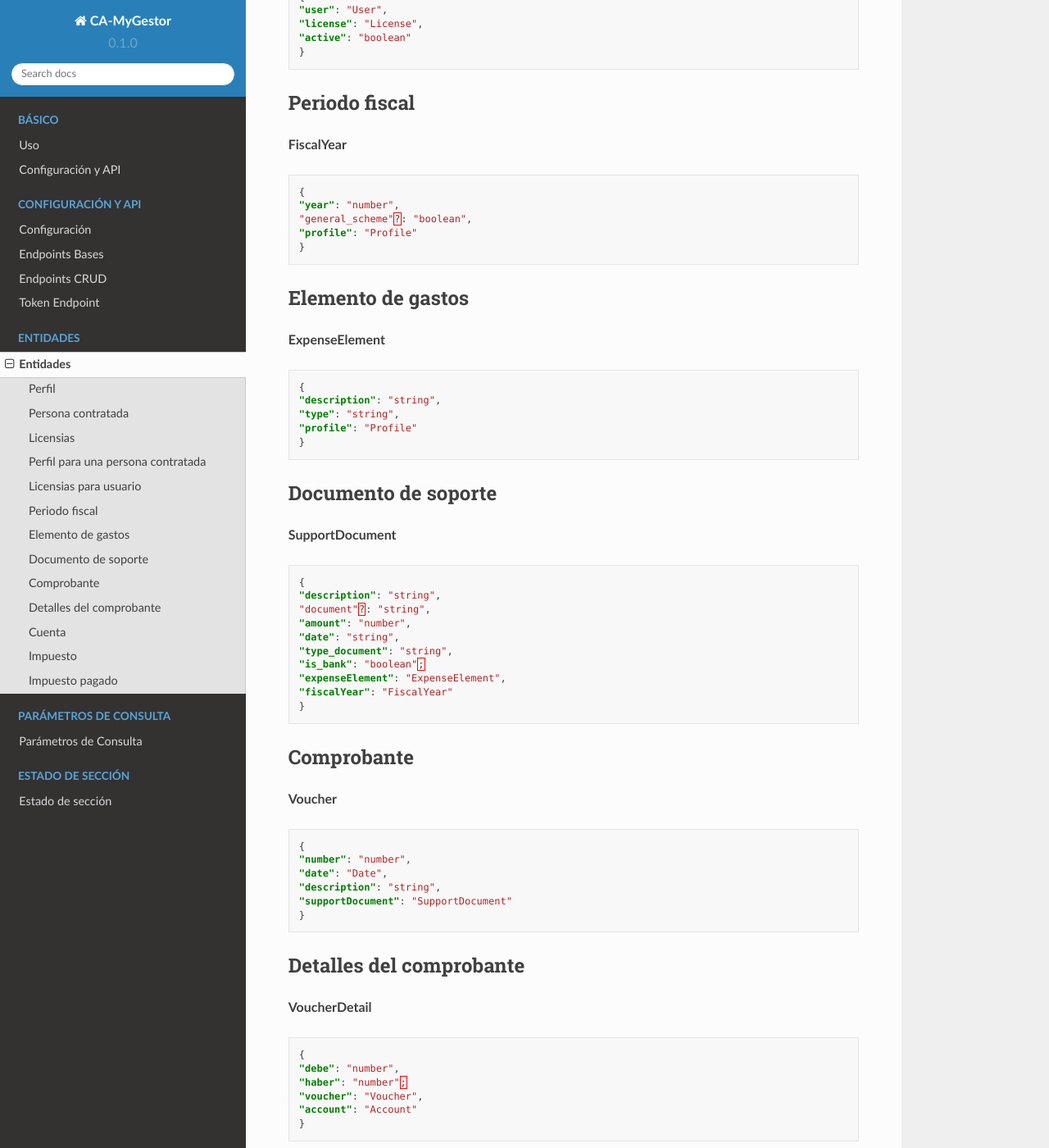
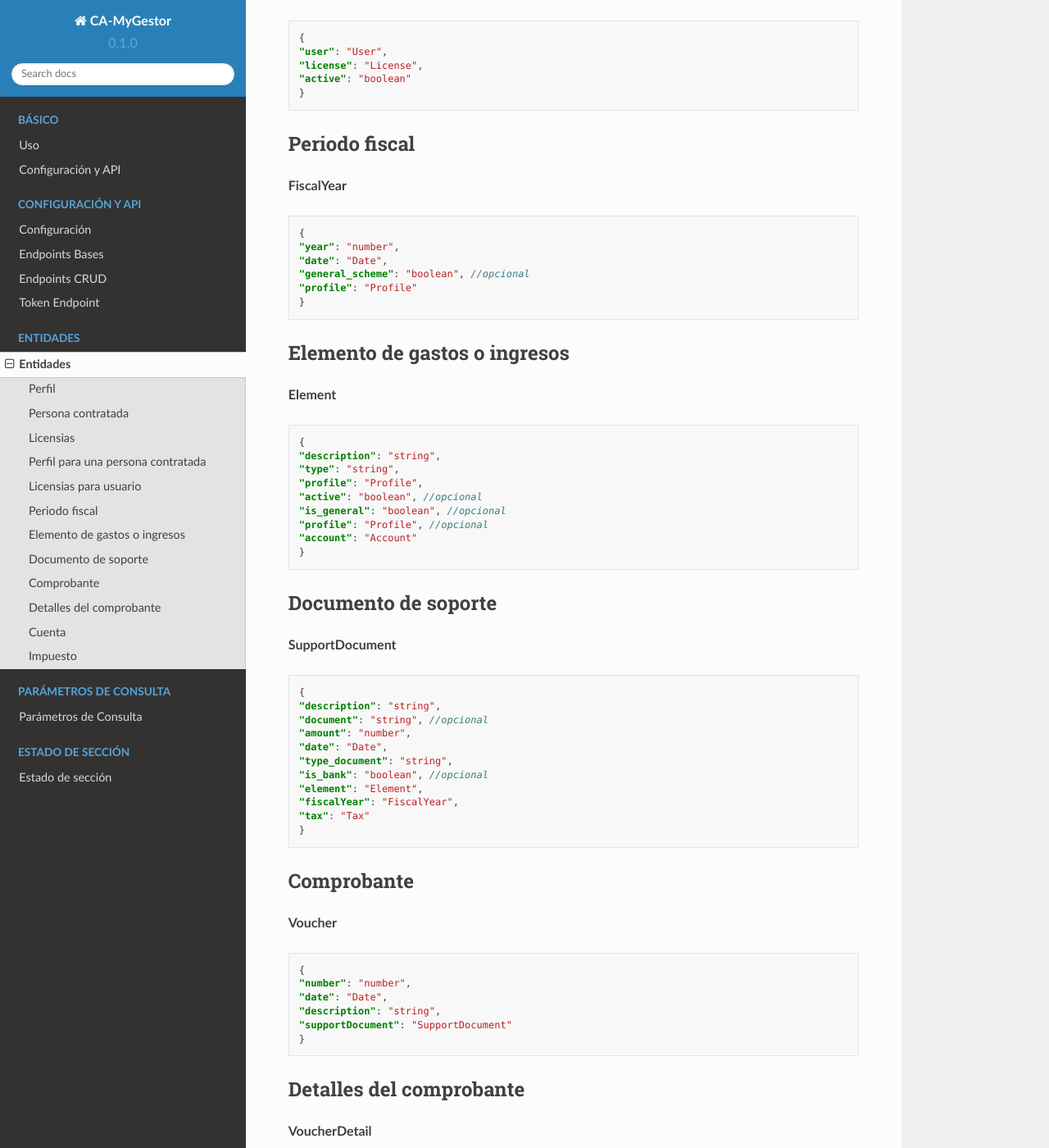
Before and after one commit to randy930529/api-rest-dj, a Sphinx documentation site: the page built from docs/source/entities.rst, in a window 1280 px wide and 1400 px high, scrolled down 1640 px. Shown: the whole window at 82% size. Built offline with Sphinx 7.4.7 and the Read the Docs theme 2.0.0, drawn with Linux system fonts in a browser that asks for light colours; some of the changed text lies outside the part shown.

Commit message:
update doc

```diff
--- a/docs/source/entities.rst
+++ b/docs/source/entities.rst
@@ -40,9 +41,11 @@ Licensias
 .. code-block:: JSON
 
     {
+    "name": "string",
     "days": "number",
     "max_profiles": "number",
-    "active": "boolean",
+    "active": "boolean", //opcional
+    "public": "boolean", //opcional
     "import": "number"
     }
 
@@ -58,8 +61,8 @@ Perfil para una persona contratada
 .. code-block:: JSON
 
     {
-    "date_start": "string",
-    "date_end": "string",
+    "date_start": "Date",
+    "date_end": "Date",
     "import": "number",
     "profile": "Profile",
     "hiredPerson": "HiredPerson"
@@ -91,21 +94,26 @@ Periodo fiscal
 
     {
     "year": "number",
-    "general_scheme"?: "boolean",
+    "date": "Date",
+    "general_scheme": "boolean", //opcional
     "profile": "Profile"
     }
 
-Elemento de gastos
-------------------
+Elemento de gastos o ingresos
+-----------------------------
 
-**ExpenseElement**
+**Element**
 
 .. code-block:: JSON
 
     {
     "description": "string",
     "type": "string",
-    "profile": "Profile"
+    "profile": "Profile",
+    "active": "boolean", //opcional
+    "is_general": "boolean", //opcional
+    "profile": "Profile", //opcional
+    "account": "Account"
     }
 
 Documento de soporte
@@ -117,13 +125,14 @@ Documento de soporte
 
     {
     "description": "string",
-    "document"?: "string",
+    "document": "string", //opcional
     "amount": "number",
-    "date": "string",
+    "date": "Date",
     "type_document": "string",
-    "is_bank": "boolean";
-    "expenseElement": "ExpenseElement",
-    "fiscalYear": "FiscalYear"
+    "is_bank": "boolean", //opcional
+    "element": "Element",
+    "fiscalYear": "FiscalYear",
+    "tax": "Tax"
     }
 
 Comprobante
@@ -149,7 +158,7 @@ Detalles del comprobante
 
     {
     "debe": "number",
-    "haber": "number";
+    "haber": "number",
     "voucher": "Voucher",
     "account": "Account"
     }
@@ -177,20 +186,6 @@ Impuesto
 
     {
     "description": "string",
-    "code"?: "string",
-    "active"?: "boolean"
+    "code": "string", //opcional
+    "active": "boolean" //opcional
     }
-
-Impuesto pagado
----------------
-
-**TaxPaid**
-
-.. code-block:: JSON
-
-    {
-    "import": "number",
-    "date": "Date",
-    "profile": "Profile",
-    "tax": "Tax"
-    }
```
Also changed, not shown: other parts of docs/source/entities.rst (+2 -1 lines), docs/source/manager.rst (+3 -6 lines).
